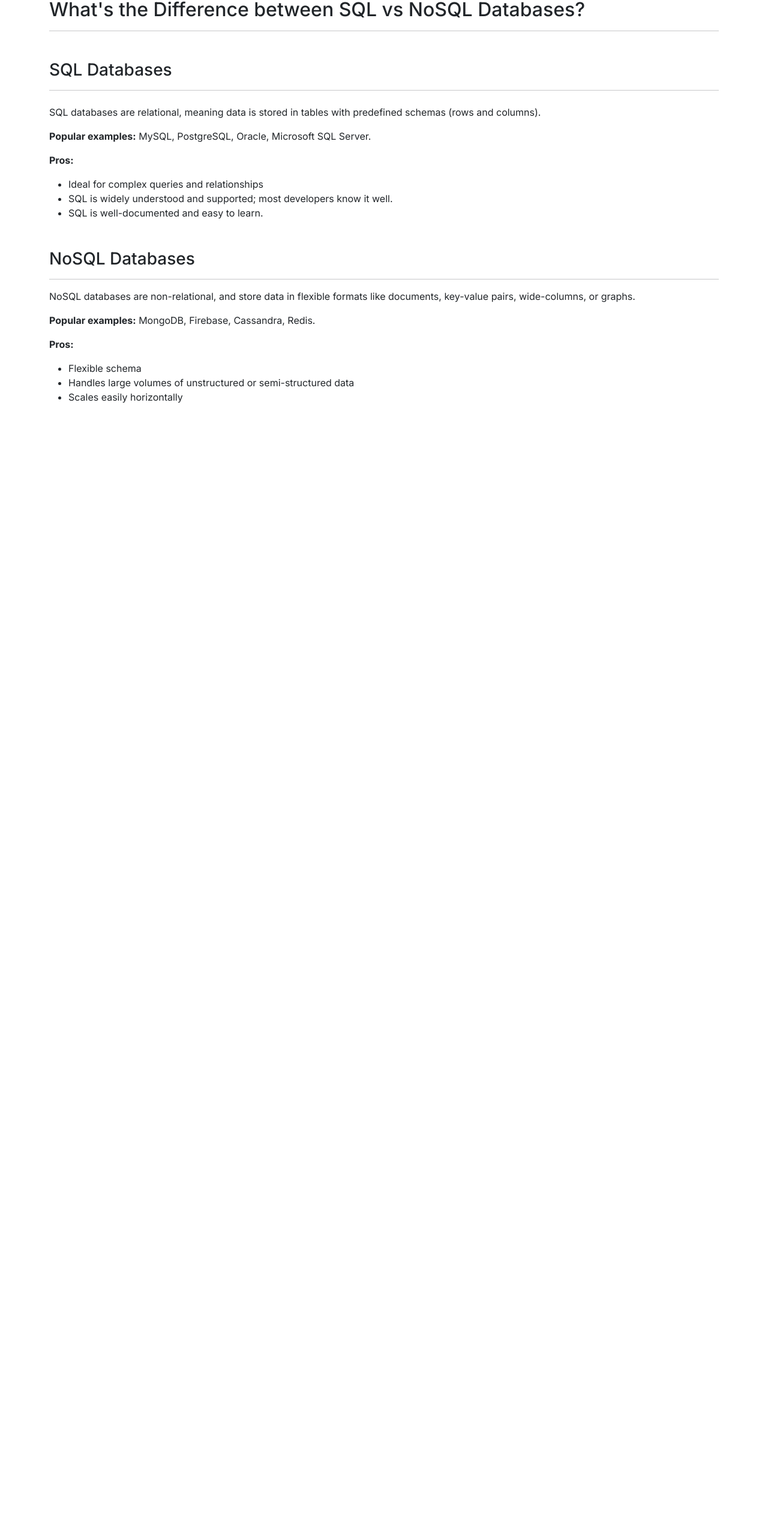
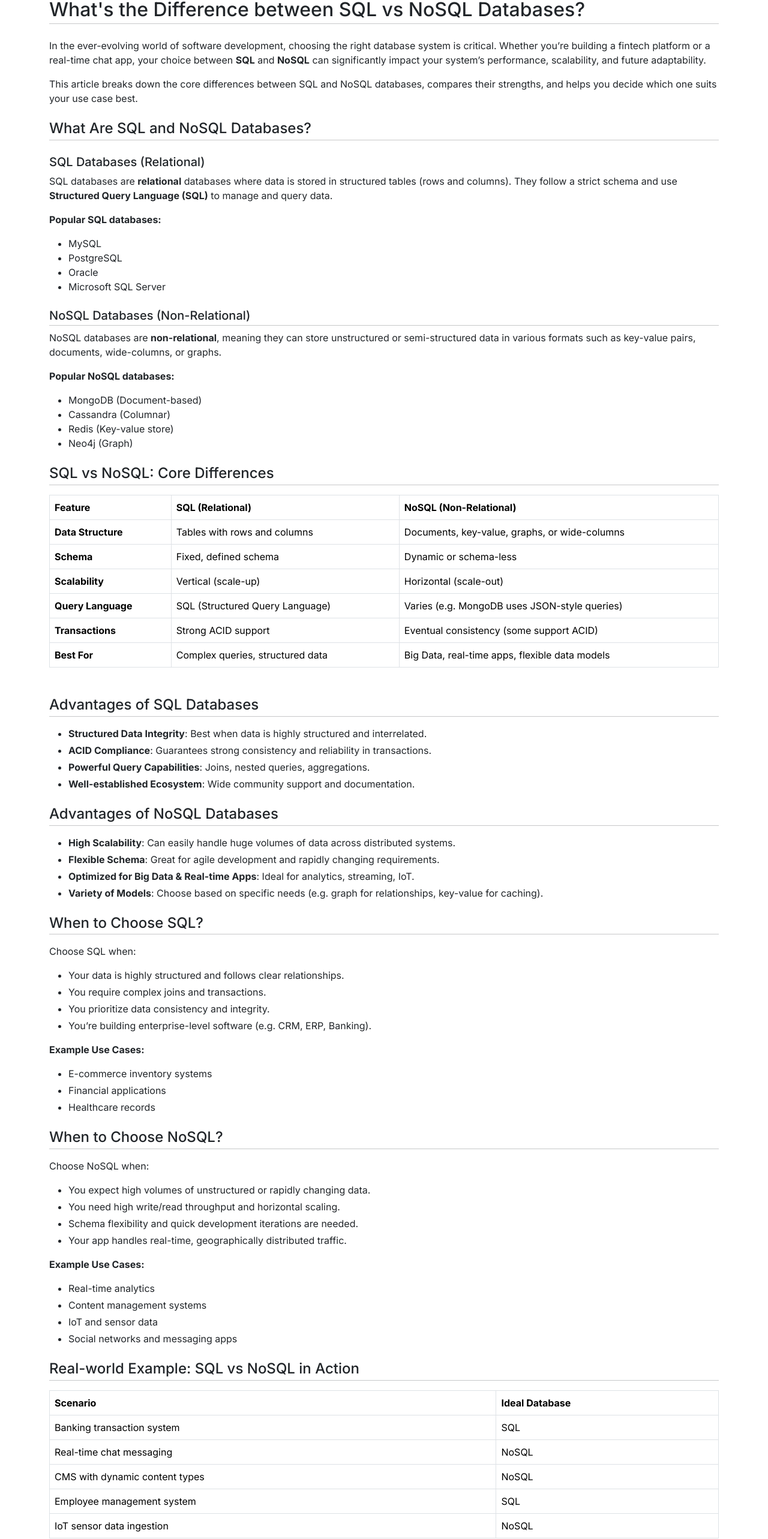
Before and after one commit to mohdrafi854/mohdrafi-portfolio, a React (Create React App) app: page /blog in a window 1280 px wide. Shown: the part 156-2722 px from the top of the page at 60% size. Before the commit the page ends 846 px from the top, so only its background shows below. Built offline with nearby package versions, Linux system fonts and the light colour scheme.

Commit message:
blog page updated

```diff
--- a/src/component/Blogs.jsx
+++ b/src/component/Blogs.jsx
@@ -1,9 +1,284 @@
 const Blogs = () => {
   return (
     <>
-    <div className="container pt-md-5 mt-5 mb-0">
-      <h1 className="h2">What's the Difference between SQL vs NoSQL Databases?</h1>
-      <hr className="mb-5" />
+      <div className="container pt-md-5 mt-5 mb-0">
+        <h1 className="h2 mb-0">
+          What's the Difference between SQL vs NoSQL Databases?
+        </h1>
+         <hr className="mb-4 mt-1" />
+        <p>
+          In the ever-evolving world of software development, choosing the right
+          database system is critical. Whether you’re building a fintech
+          platform or a real-time chat app, your choice between{" "}
+          <strong>SQL</strong> and <strong>NoSQL</strong> can significantly
+          impact your system’s performance, scalability, and future
+          adaptability.
+        </p>
+
+        <p>
+          This article breaks down the core differences between SQL and NoSQL
+          databases, compares their strengths, and helps you decide which one
+          suits your use case best.
+        </p>
+
+
+
+        <h2 className="h4 mt-4 mb-0">What Are SQL and NoSQL Databases?</h2>
+        <hr className="mb-4 mt-1" />
+
+        <h3 className="h5 mb-2">SQL Databases (Relational)</h3>
+        <p>
+          SQL databases are <strong>relational</strong> databases where data is
+          stored in structured tables (rows and columns). They follow a strict
+          schema and use <strong>Structured Query Language (SQL)</strong> to
+          manage and query data.
+        </p>
+        <p>
+          <strong>Popular SQL databases:</strong>
+        </p>
+        <ul>
+          <li>MySQL</li>
+          <li>PostgreSQL</li>
+          <li>Oracle</li>
+          <li>Microsoft SQL Server</li>
+        </ul>
+
+        <h3 className="mt-4 h5 mb-0">NoSQL Databases (Non-Relational)</h3>
+        <hr className="mb-2 mt-1" />
+        <p>
+          NoSQL databases are <strong>non-relational</strong>, meaning they can
+          store unstructured or semi-structured data in various formats such as
+          key-value pairs, documents, wide-columns, or graphs.
+        </p>
+        <p>
+          <strong>Popular NoSQL databases:</strong>
+        </p>
+        <ul>
+          <li>MongoDB (Document-based)</li>
+          <li>Cassandra (Columnar)</li>
+          <li>Redis (Key-value store)</li>
+          <li>Neo4j (Graph)</li>
+        </ul>
+
+
+
+        <h2 className="h4 mt-4 mb-0">SQL vs NoSQL: Core Differences</h2>
+        <hr className="mt-1" />
+        <table className="table table-bordered">
+          <thead>
+            <tr>
+              <th>Feature</th>
+              <th>SQL (Relational)</th>
+              <th>NoSQL (Non-Relational)</th>
+            </tr>
+          </thead>
+          <tbody>
+            <tr>
+              <td>
+                <strong>Data Structure</strong>
+              </td>
+              <td>Tables with rows and columns</td>
+              <td>Documents, key-value, graphs, or wide-columns</td>
+            </tr>
+            <tr>
+              <td>
+                <strong>Schema</strong>
+              </td>
+              <td>Fixed, defined schema</td>
+              <td>Dynamic or schema-less</td>
+            </tr>
+            <tr>
+              <td>
+                <strong>Scalability</strong>
+              </td>
+              <td>Vertical (scale-up)</td>
+              <td>Horizontal (scale-out)</td>
+            </tr>
+            <tr>
+              <td>
+                <strong>Query Language</strong>
+              </td>
+              <td>SQL (Structured Query Language)</td>
+              <td>Varies (e.g. MongoDB uses JSON-style queries)</td>
+            </tr>
+            <tr>
+              <td>
+                <strong>Transactions</strong>
+              </td>
+              <td>Strong ACID support</td>
+              <td>Eventual consistency (some support ACID)</td>
+            </tr>
+            <tr>
+              <td>
+                <strong>Best For</strong>
+              </td>
+              <td>Complex queries, structured data</td>
+              <td>Big Data, real-time apps, flexible data models</td>
+            </tr>
+          </tbody>
+        </table>
+
+        <h2 className="h4 mt-5 mb-0">Advantages of SQL Databases</h2>
+        <hr className="mt-1" />
+        <ul>
+          <li className="mb-1">
+            <strong>Structured Data Integrity</strong>: Best when data is highly
+            structured and interrelated.
+          </li>
+          <li className="mb-1">
+            <strong>ACID Compliance</strong>: Guarantees strong consistency and
+            reliability in transactions.
+          </li>
+          <li className="mb-1">
+            <strong>Powerful Query Capabilities</strong>: Joins, nested queries,
+            aggregations.
+          </li>
+          <li>
+            <strong>Well-established Ecosystem</strong>: Wide community support
+            and documentation.
+          </li>
+        </ul>
+
+        <h2 className="h4 mt-4 mb-0">Advantages of NoSQL Databases</h2>
+        <hr className="mt-1" />
+        <ul>
+          <li className="mb-1">
+            <strong>High Scalability</strong>: Can easily handle huge volumes of
+            data across distributed systems.
+          </li>
+          <li className="mb-1">
+            <strong>Flexible Schema</strong>: Great for agile development and
+            rapidly changing requirements.
+          </li>
+          <li className="mb-1">
+            <strong>Optimized for Big Data & Real-time Apps</strong>: Ideal for
+            analytics, streaming, IoT.
+          </li>
+          <li>
+            <strong>Variety of Models</strong>: Choose based on specific needs
+            (e.g. graph for relationships, key-value for caching).
+          </li>
+        </ul>
+
+        <h2 className="h4 mt-4 mb-0">When to Choose SQL?</h2>
+        <hr className="mt-1" />
+        <p>Choose SQL when:</p>
+        <ul>
+          <li className="mb-1">
+            Your data is highly structured and follows clear relationships.
+          </li>
+          <li className="mb-1">You require complex joins and transactions.</li>
+          <li className="mb-1">You prioritize data consistency and integrity.</li>
+          <li>
+            You’re building enterprise-level software (e.g. CRM, ERP, Banking).
+          </li>
+        </ul>
+        <p>
+          <strong>Example Use Cases:</strong>
+        </p>
+        <ul>
+          <li className="mb-1">E-commerce inventory systems</li>
+          <li className="mb-1">Financial applications</li>
+          <li>Healthcare records</li>
+        </ul>
+
+        <h2 className="h4 mt-4 mb-0">When to Choose NoSQL?</h2>
+        <hr className="mt-1" />
+        <p>Choose NoSQL when:</p>
+        <ul>
+          <li className="mb-1">
+            You expect high volumes of unstructured or rapidly changing data.
+          </li>
+          <li className="mb-1">You need high write/read throughput and horizontal scaling.</li>
+          <li className="mb-1">
+            Schema flexibility and quick development iterations are needed.
+          </li>
+          <li>
+            Your app handles real-time, geographically distributed traffic.
+          </li>
+        </ul>
+        <p>
+          <strong>Example Use Cases:</strong>
+        </p>
+        <ul>
+          <li className="mb-1">Real-time analytics</li>
+          <li className="mb-1">Content management systems</li>
+          <li className="mb-1">IoT and sensor data</li>
+          <li>Social networks and messaging apps</li>
+        </ul>
+
+        <h2 className="h4 mt-4 mb-0">Real-world Example: SQL vs NoSQL in Action</h2>
+        <hr className="mt-1" />
+
+        <table className="table table-bordered">
+          <thead>
+            <tr>
+              <th>Scenario</th>
+              <th>Ideal Database</th>
+            </tr>
+          </thead>
+          <tbody>
+            <tr>
+              <td>Banking transaction system</td>
+              <td>SQL</td>
+            </tr>
+            <tr>
+              <td>Real-time chat messaging</td>
+              <td>NoSQL</td>
+            </tr>
+            <tr>
+              <td>CMS with dynamic content types</td>
+              <td>NoSQL</td>
+            </tr>
+            <tr>
+              <td>Employee management system</td>
+              <td>SQL</td>
+            </tr>
+            <tr>
+              <td>IoT sensor data ingestion</td>
+              <td>NoSQL</td>
+            </tr>
+          </tbody>
+        </table>
+
+        <h2 className="h4 mt-4 mb-0">Hybrid Approach: SQL + NoSQL</h2>
+        <hr className="mt-1" />
+        <p>Many modern architectures combine both:</p>
+        <ul>
+          <li className="mb-1">
+            Use <strong>SQL</strong> for core relational data and reporting.
+          </li>
+          <li>
+            Use <strong>NoSQL</strong> for high-speed ingestion, analytics, or
+            caching.
+          </li>
+        </ul>
+        <p>
+          <strong>Example:</strong> Using PostgreSQL with Redis cache or MongoDB
+          alongside SQL for flexible document storage.
+        </p>
+
+        <h2 className="h4 mt-4 mb-0">Final Thoughts</h2>
+        <hr className="mt-1" />
+        <p>
+          The SQL vs NoSQL debate is not about choosing a "better" technology —
+          it’s about choosing the
+          <strong>right tool for your specific needs</strong>.
+        </p>
+
+        <blockquote>
+          <strong>Choose SQL</strong> for structured, relational, consistent
+          data with complex queries.
+          <br />
+          <strong>Choose NoSQL</strong> for flexibility, scalability, and
+          performance with semi/unstructured data.
+        </blockquote>
+
+        <p>
+          Evaluate your application's requirements — data type, traffic volume,
+          scalability needs — and then decide.
+        </p>
+        {/* <hr className="mb-5" />
       <h2 className="h3 mb-0">SQL Databases</h2>
       <hr className="mb-4" />
       <p>
@@ -43,9 +318,8 @@ const Blogs = () => {
         <li>Flexible schema</li>
         <li>Handles large volumes of unstructured or semi-structured data</li>
         <li>Scales easily horizontally</li>
-      </ul>
-
-    </div>
+      </ul> */}
+      </div>
     </>
   );
 };
```
